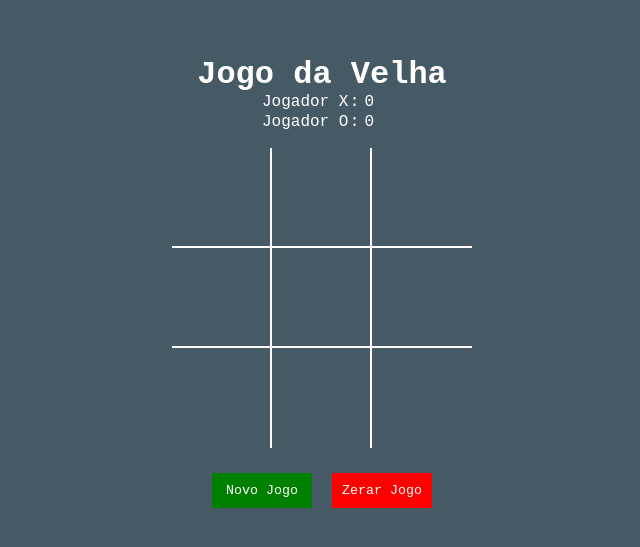
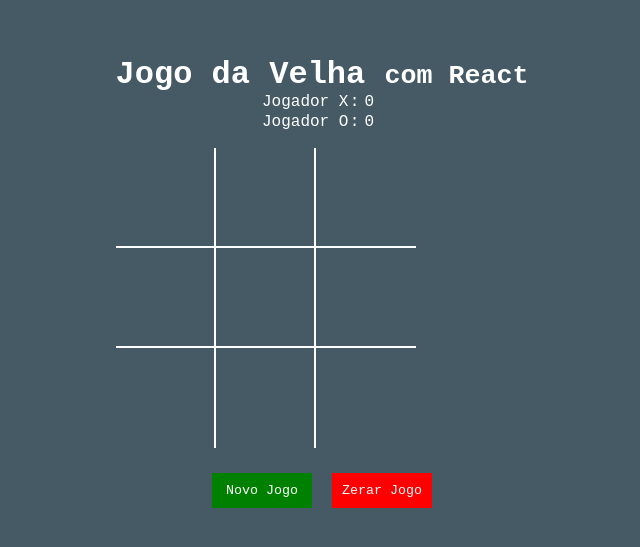
Before and after one commit to leandrodasilvaalves/jogo-da-velha-react, a React (Create React App) app: page / in a window 1280 px wide. Shown: the part 113-660 px from the top of the page, without its empty margins (318-958 px from the left). Built offline with nearby package versions, Linux system fonts and the light colour scheme.

Commit message:
Atualizar Titulo

```diff
--- a/src/App.jsx
+++ b/src/App.jsx
@@ -4,6 +4,6 @@ import Tabuleiro from './componentes/tabuleiro';
 
 export default props =>
   <div>
-    <h1>Jogo da Velha</h1>
+    <h1>Jogo da Velha <small>com React</small></h1>
     <Tabuleiro title="Tabuleiro" />
   </div>
```
